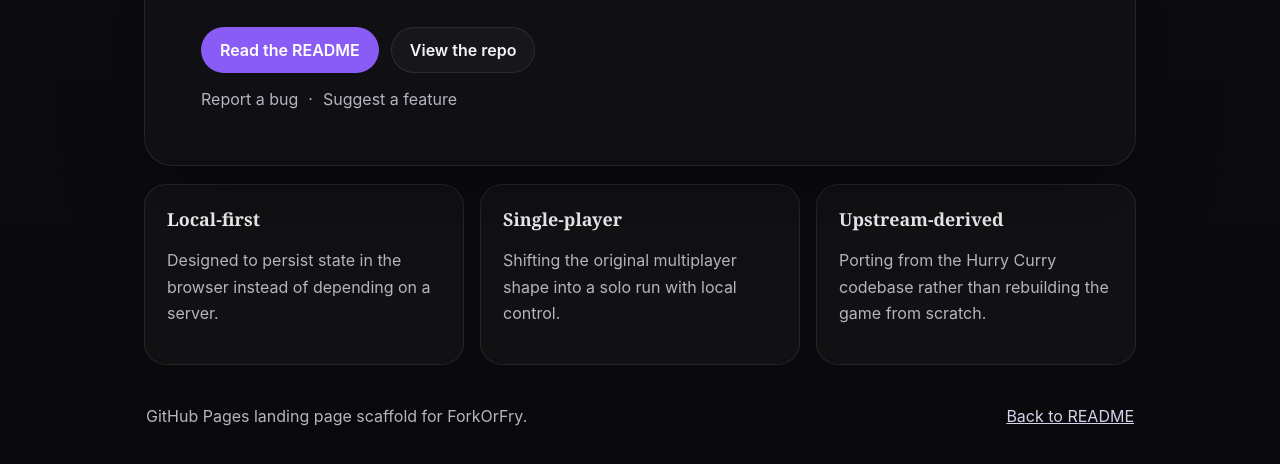
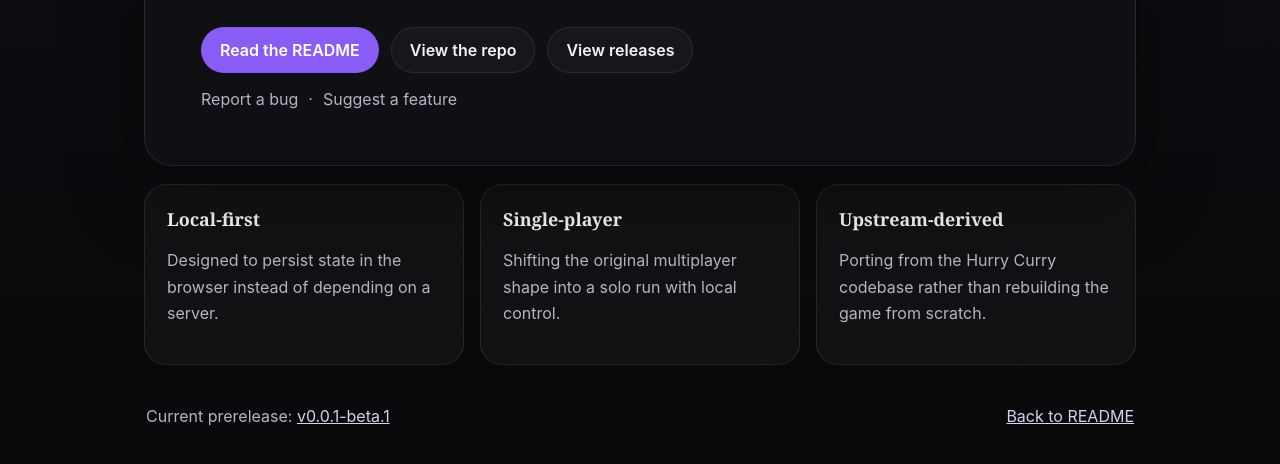
Before and after one commit to bdtran2002/ForkOrFry, a plain HTML site: page docs/site/index.html in a window 1280 px wide. Shown: the part 670-1134 px from the top of the page. Drawn offline with Linux system fonts and the light colour scheme.

Commit message:
docs: surface prerelease links

```diff
--- a/docs/site/index.html
+++ b/docs/site/index.html
@@ -40,6 +40,9 @@
           <a class="button secondary" href="https://github.com/bdtran2002/ForkOrFry">
             View the repo
           </a>
+          <a class="button secondary" href="https://github.com/bdtran2002/ForkOrFry/releases">
+            View releases
+          </a>
         </div>
         <p class="subtle-links">
           <a href="https://github.com/bdtran2002/ForkOrFry/issues/new?template=bug_report.md">Report a bug</a>
@@ -64,7 +67,7 @@
       </section>
 
       <footer>
-        <p>GitHub Pages landing page scaffold for ForkOrFry.</p>
+        <p>Current prerelease: <a href="https://github.com/bdtran2002/ForkOrFry/releases/tag/v0.0.1-beta.1">v0.0.1-beta.1</a></p>
         <p><a href="https://github.com/bdtran2002/ForkOrFry#readme">Back to README</a></p>
       </footer>
     </main>
```
Also changed, not shown: README.md.
